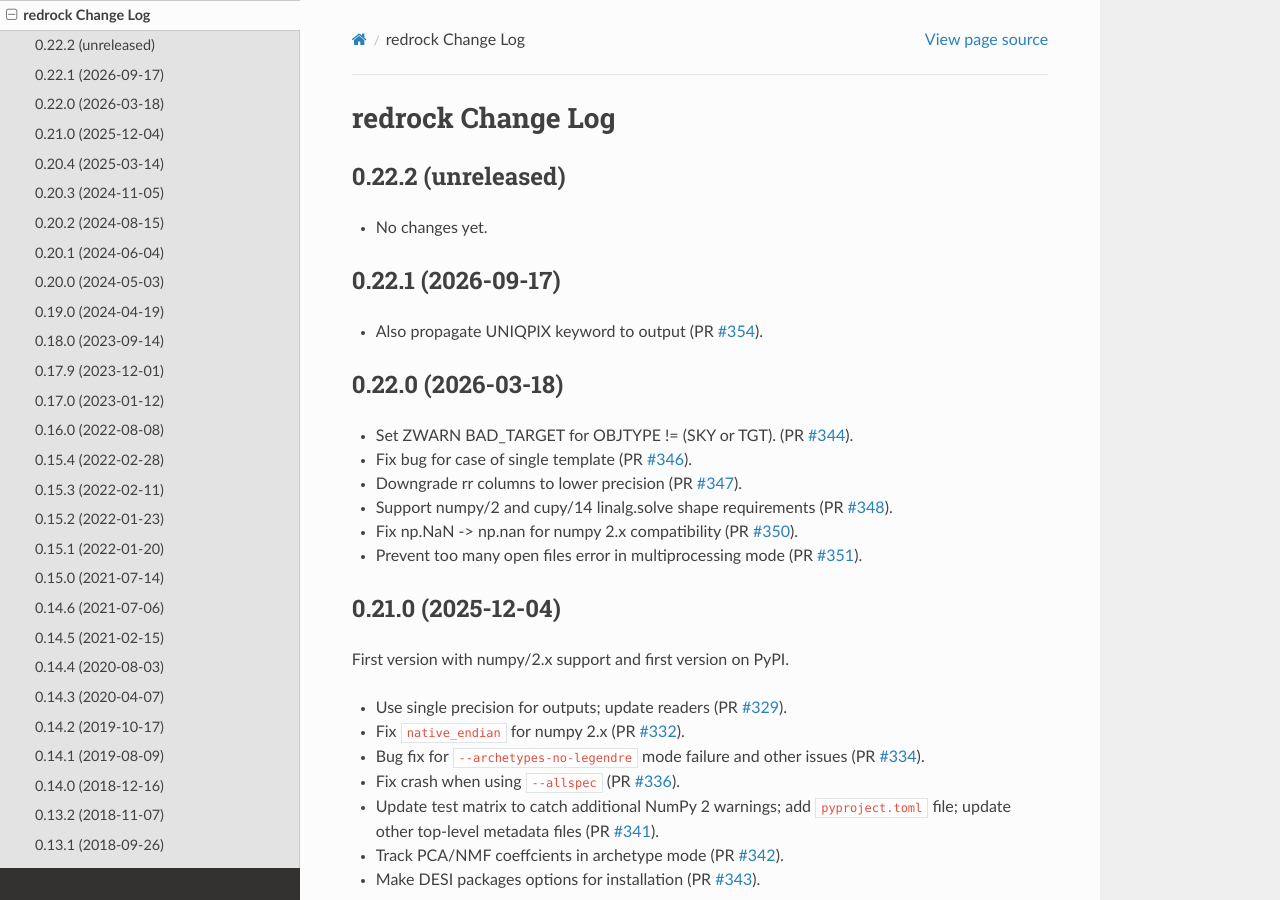
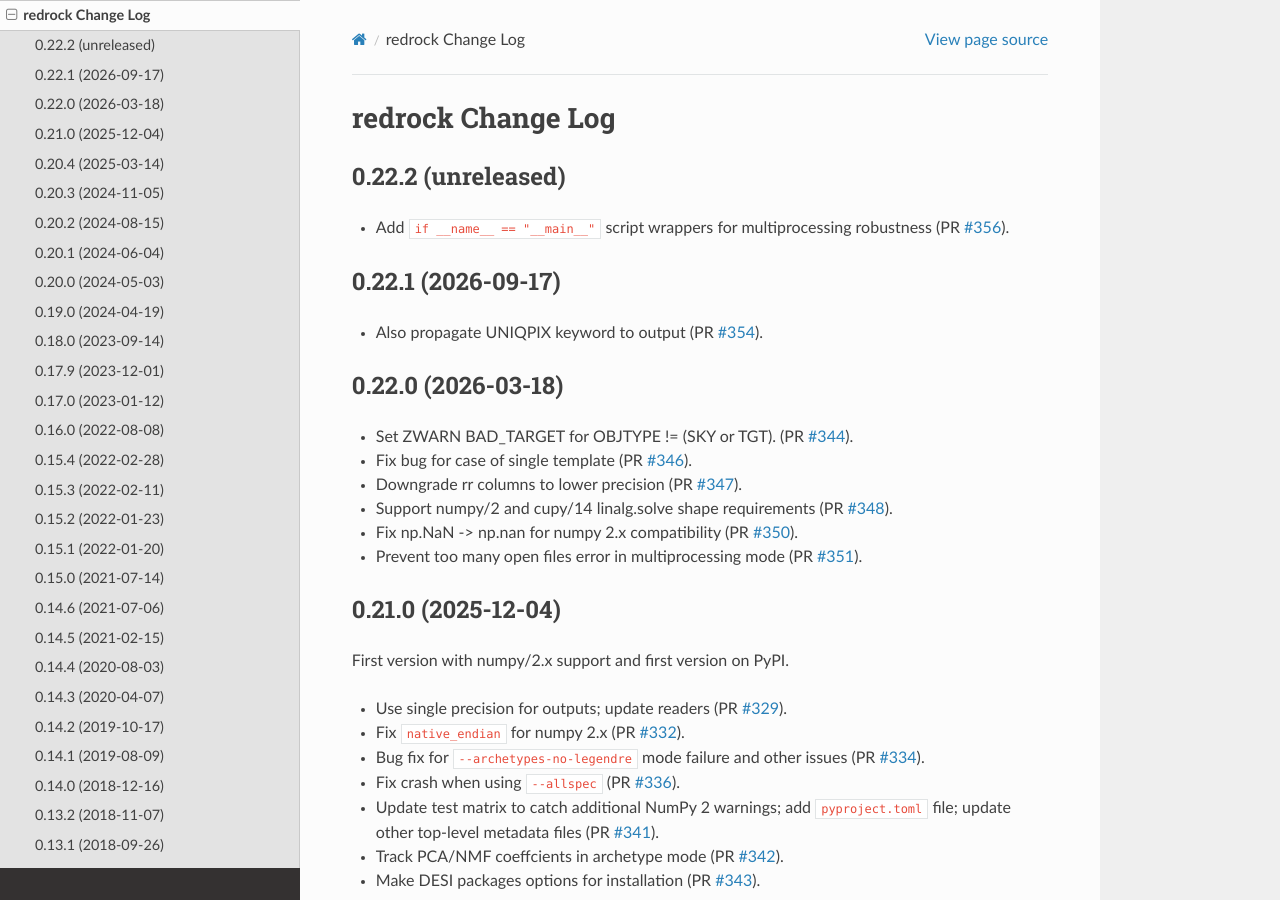
Before and after one commit to desihub/redrock, a Sphinx documentation site: the page built from doc/changes.rst, in a window 1280 px wide and 900 px high. Built offline with Sphinx 7.4.7 and the Read the Docs theme 3.1.0, drawn with Linux system fonts in a browser that asks for light colours.

Commit message:
update change log [skip ci]

```diff
--- a/doc/changes.rst
+++ b/doc/changes.rst
@@ -5,7 +5,10 @@ redrock Change Log
 0.22.2 (unreleased)
 -------------------
 
-* No changes yet.
+* Add ``if __name__ == "__main__"`` script wrappers for multiprocessing
+  robustness (PR `#356`_).
+
+.. _`#356`: https://github.com/desihub/redrock/pull/356
 
 0.22.1 (2026-09-17)
 -------------------
```
